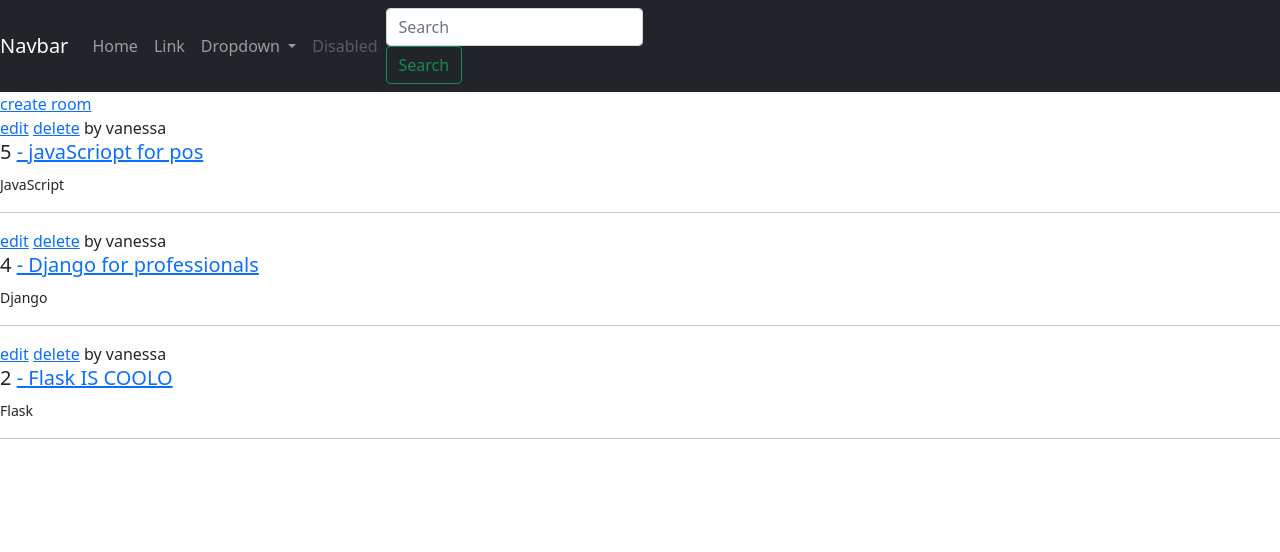
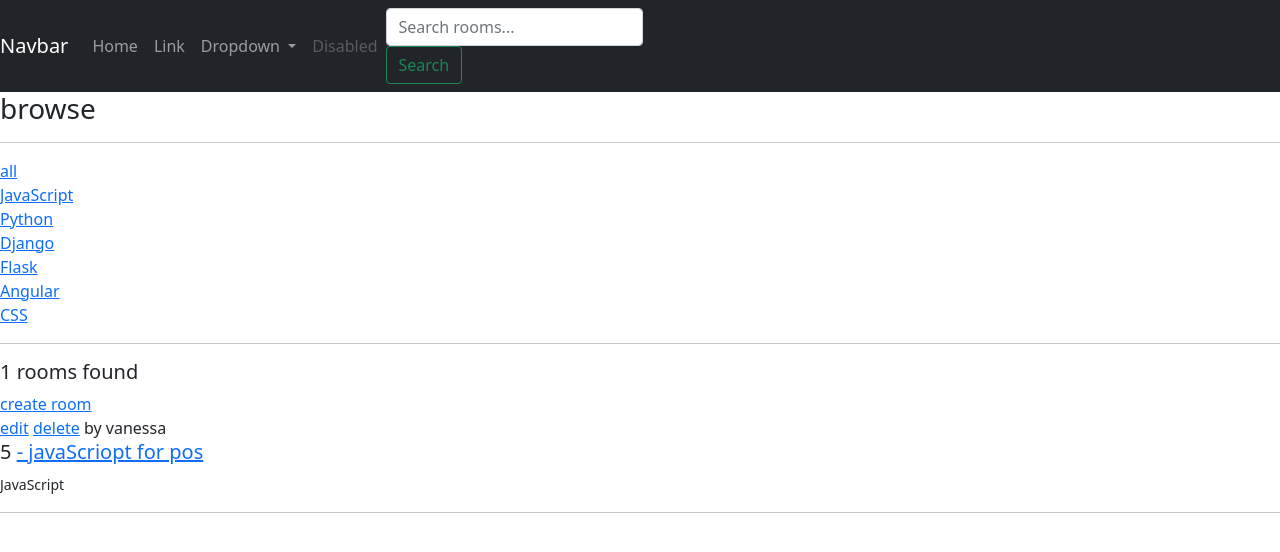
Before and after one commit to NessaAz/chatroom, a Django app: a page that uses templates/nav.html in a window 1280 px wide. Shown: the top 552 px of the page. Run offline with Django 4.2, Linux system fonts and the light colour scheme; data comes from the database, SQL or seed files in the repository; both versions use the stored data as it was after the commit; some libraries are stand-ins or nearby versions.

Commit message:
implement search functionality

```diff
--- a/chatapp/templates/chatapp/home.html
+++ b/chatapp/templates/chatapp/home.html
@@ -1,8 +1,32 @@
 {% extends 'base.html' %}
 {% block content %}
 
-<div>
-    <a href="{% url 'create-room' %}">create room</a>
+<style>
+    .home-container{
+        display: grid;
+        grid-template-column: 1fr 3fr;
+    }
+</style>
+
+<div class='home-container'>
+    <div>
+        <h3>browse</h3>
+        <hr>
+        <div>
+            <a href="{% url 'home' %}">all</a>
+        </div>
+        {% for topic in topics %}
+        <div>
+            <a href="{% url 'home' %}?q={{topic.name}}">{{topic.name}}</a>
+        </div>
+        {% endfor %}
+    </div>
+    <hr>
+
+
+    <div>
+        <h5>{{room_count}} rooms found</h5>
+        <a href="{% url 'create-room' %}">create room</a>
     {% for room in rooms %}
         <div>
             <div>
@@ -19,6 +43,12 @@
             </div>
         </div>
     {% endfor %}
+    </div>
+
+
+
 </div>
 
+
+
 {% endblock content %}
--- a/chatapp/views.py
+++ b/chatapp/views.py
@@ -1,8 +1,10 @@
 from multiprocessing import context
 from urllib import request
 from django.shortcuts import render, redirect
+from django.db.models import Q
 from .models import *
 from .forms import *
+
 
 # rooms =[
 #     {'id':1, 'name': 'intro to data structures'},
@@ -12,8 +14,16 @@ from .forms import *
 # ]
 
 def home(request):
-    rooms = Room.objects.all()
-    context = {'rooms':rooms}
+    q = request.GET.get('q') if request.GET.get('q') != None else ''
+    rooms = Room.objects.filter(Q(topic__name__icontains=q)|
+    Q(name__icontains=q)|
+    Q(description__icontains=q)
+    )
+
+    topics = Topic.objects.all()
+    room_count = rooms.count()
+
+    context = {'rooms':rooms, 'topics':topics, 'room_count':room_count}
     return render(request, 'chatapp/home.html', context)
 
 def room(request, pk):
--- a/templates/nav.html
+++ b/templates/nav.html
@@ -27,9 +27,11 @@
           <a class="nav-link disabled" href="#">Disabled</a>
         </li>
       </ul>
-      <form class="form-inline my-2 my-lg-0">
-        <input class="form-control mr-sm-2" type="search" placeholder="Search" aria-label="Search">
-        <button class="btn btn-outline-success my-2 my-sm-0" type="submit">Search</button>
+      <form class="form-inline my-2 my-lg-0"  method="GET" action="{% url 'home' %}">
+        <input class="form-control mr-sm-2" type="text" name="q"
+        placeholder="Search rooms...  " aria-label="Search">
+        <button class="btn btn-outline-success my-2 my-sm-0"
+        type="submit">Search</button>
       </form>
     </div>
   </nav>
```
Also changed, not shown: chatapp/migrations/0003_alter_room_options.py (added), db.sqlite3.
